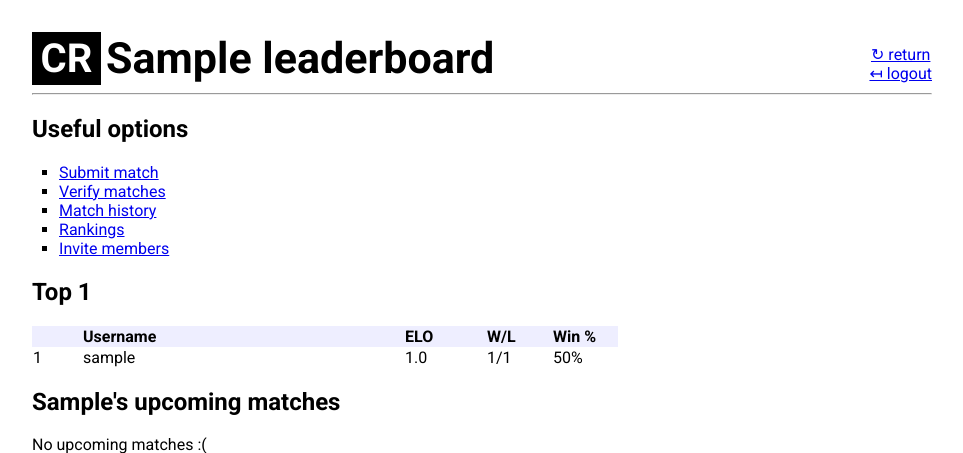
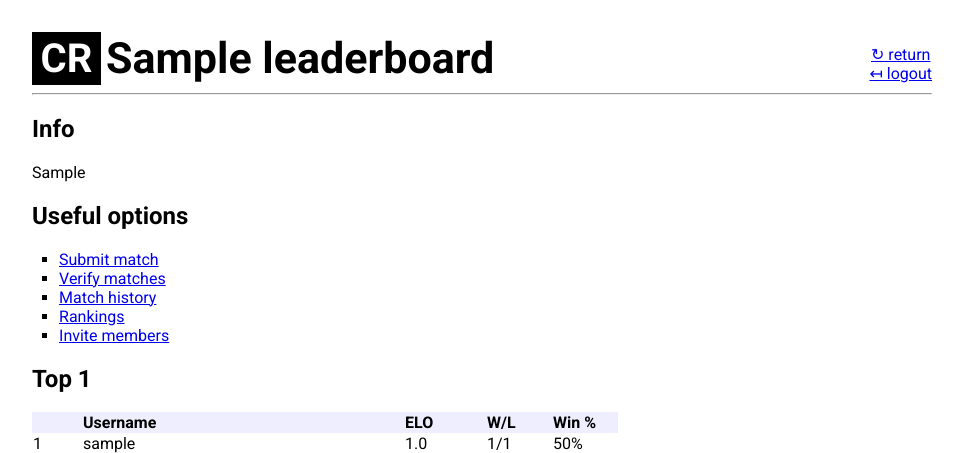
Before and after one commit to mwiens91/CommonRank, a Django app: page /leaderboard/1/member/1 in a window 1280 px wide. Shown: the top 453 px of the page, without its empty margins (158-1121 px from the left). Run offline with Django 3.2, Linux system fonts and the light colour scheme; a user stored in the database is signed in; tables that the repository leaves empty hold one stand-in row (values such as "Sample post"); parts of the project's set-up code (start-up, migrations or seed data) failed here and were passed over.

Commit message:
Show leaderboard info on main leaderboard page
Where "info" ~= "bio".

```diff
--- a/templates/leaderboard_home.html
+++ b/templates/leaderboard_home.html
@@ -9,6 +9,9 @@ The home page of a leaderboard.
 {% block toppagetitle %}{{ leaderboard.name }}{% endblock %}
 
 {% block content %}
+
+	<h2>Info</h2>
+	<div>{{ leaderboard.info }}</div>
 
 	<h2>Useful options</h2>
 	<ul>
```
